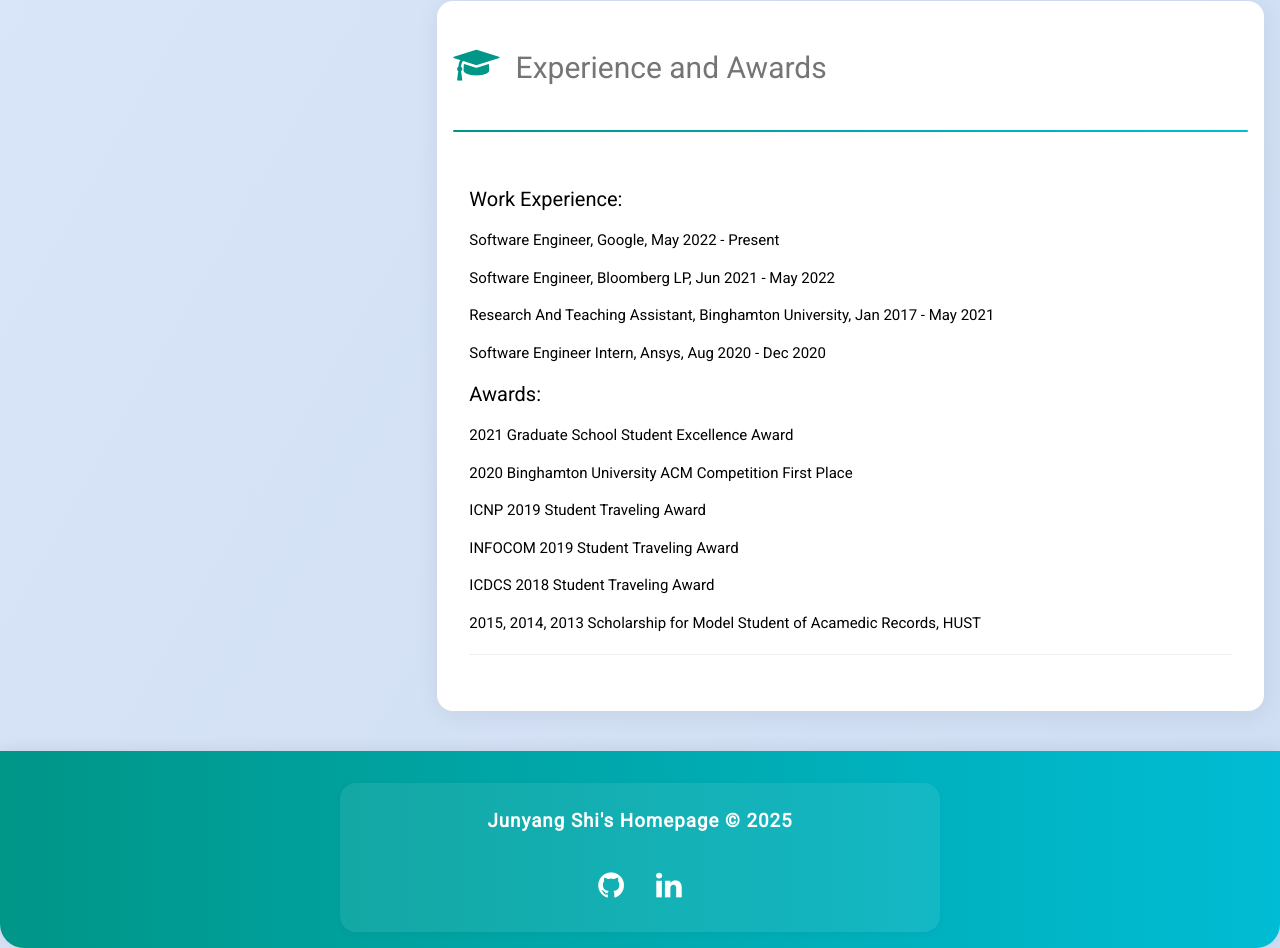
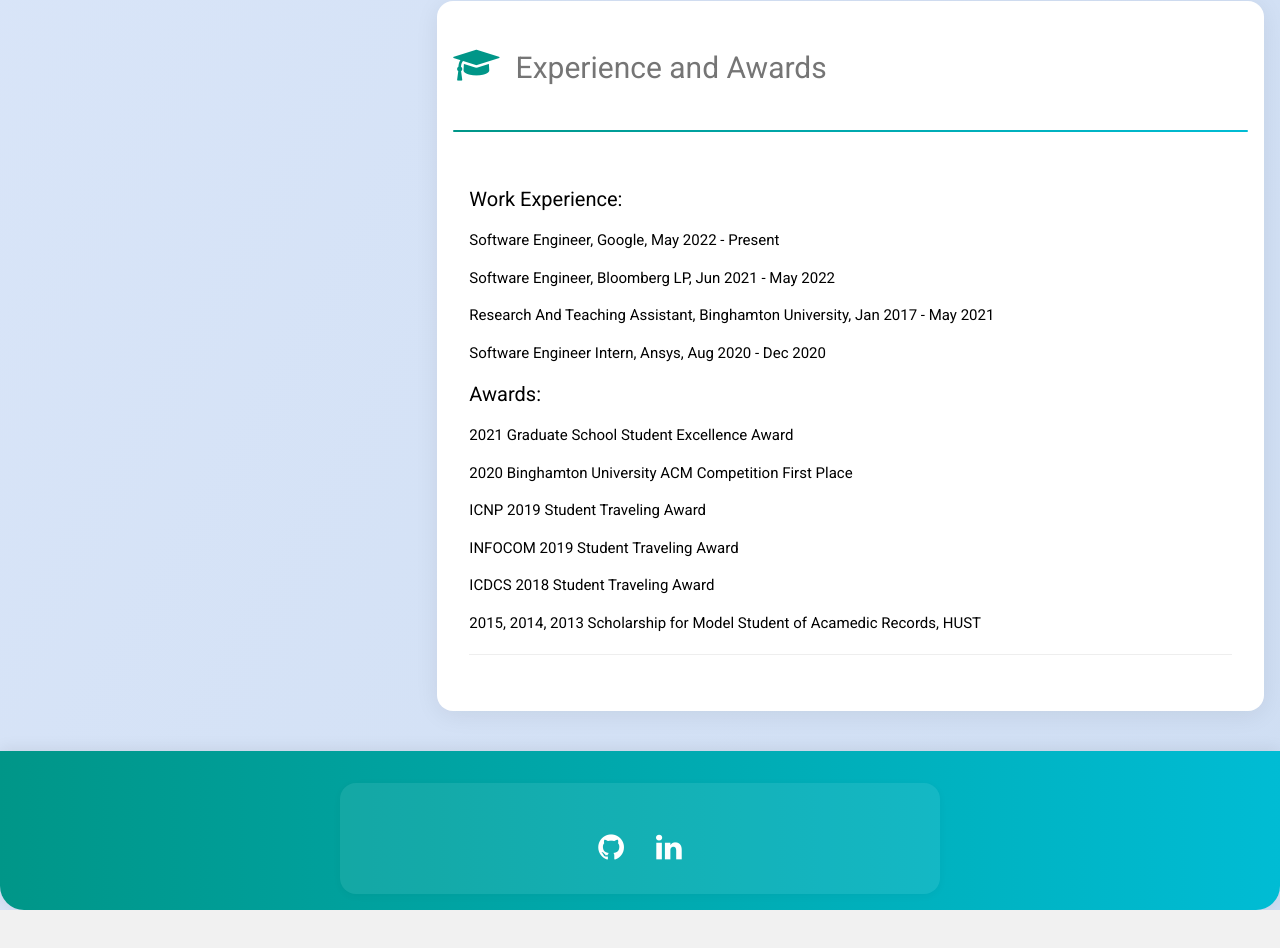
Before and after one commit to junyang28/junyang28.github.io, a plain HTML site: page index.html in a window 1280 px wide. Shown: the part 2523-3471 px from the top of the page. After the commit the page ends 3433 px from the top, so only its background shows below. Drawn offline with nearby package versions, Linux system fonts and the light colour scheme.

Commit message:
Update homepage

```diff
--- a/index.html
+++ b/index.html
@@ -286,14 +286,14 @@
     style="background: linear-gradient(90deg, #009688 0%, #00bcd4 100%); border-radius: 0 0 24px 24px; box-shadow: 0 -2px 16px rgba(0,0,0,0.08); padding: 32px 0 16px 0;">
     <div
       style="max-width:600px; margin:auto; background:rgba(255,255,255,0.08); border-radius:16px; box-shadow:0 2px 8px rgba(0,0,0,0.04); padding:24px 16px;">
-      <div style="font-size:1.25em; font-weight:600; letter-spacing:1px; color:#fff; margin-bottom:10px;">Junyang Shi's
-        Homepage &copy; 2025</div>
+
       <div style="margin-bottom: 18px; display: flex; justify-content: center;">
         <div style="max-width:220px;">
           <script type="text/javascript" id="mapmyvisitors"
             src="https://mapmyvisitors.com/map.js?d=oiwhvSwLM9KyLyGe61lE2_xUaZhGLF1OM3XBL1sl9NI&cl=ffffff&w=220"></script>
           <noscript>
-            <div style="color:#fff; font-size:0.95em; margin-top:8px;">Visitor map unavailable (JavaScript required)</div>
+            <div style="color:#fff; font-size:0.95em; margin-top:8px;">Visitor map unavailable (JavaScript required)
+            </div>
           </noscript>
         </div>
       </div>
```
